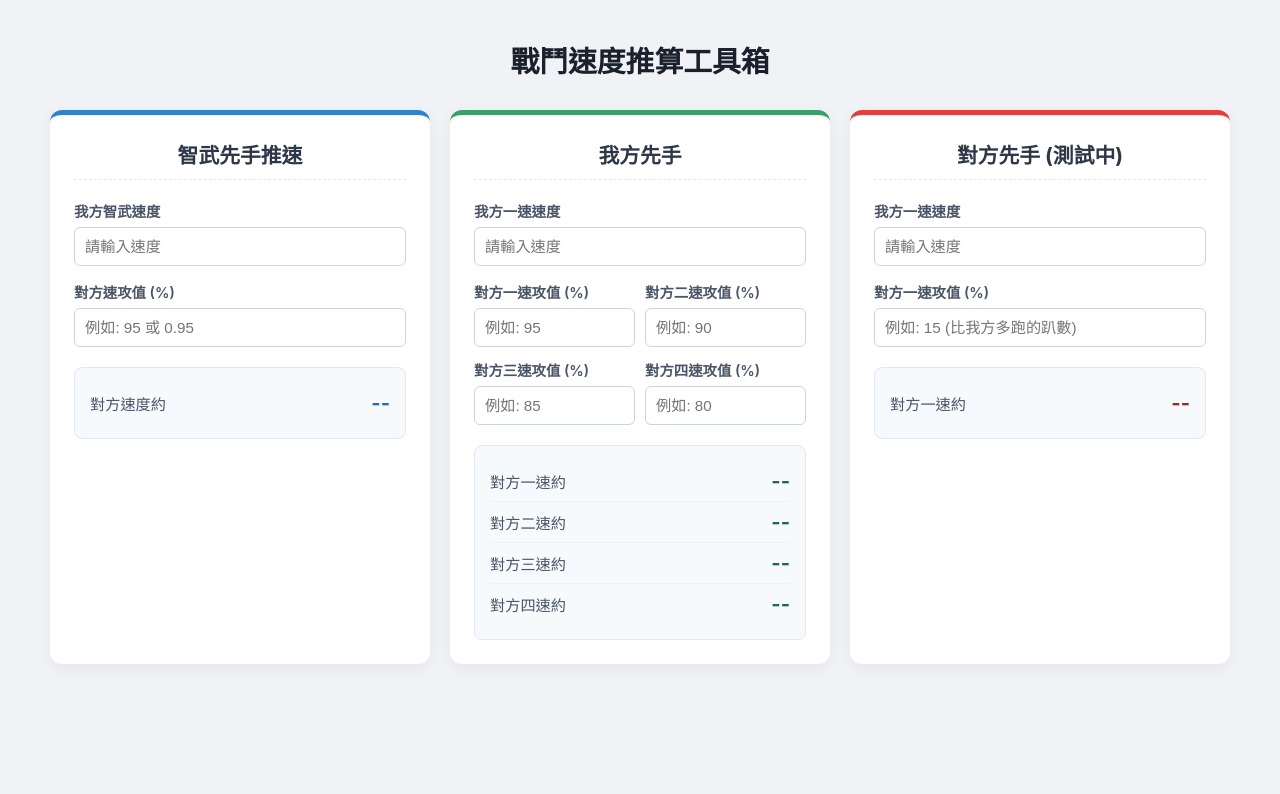
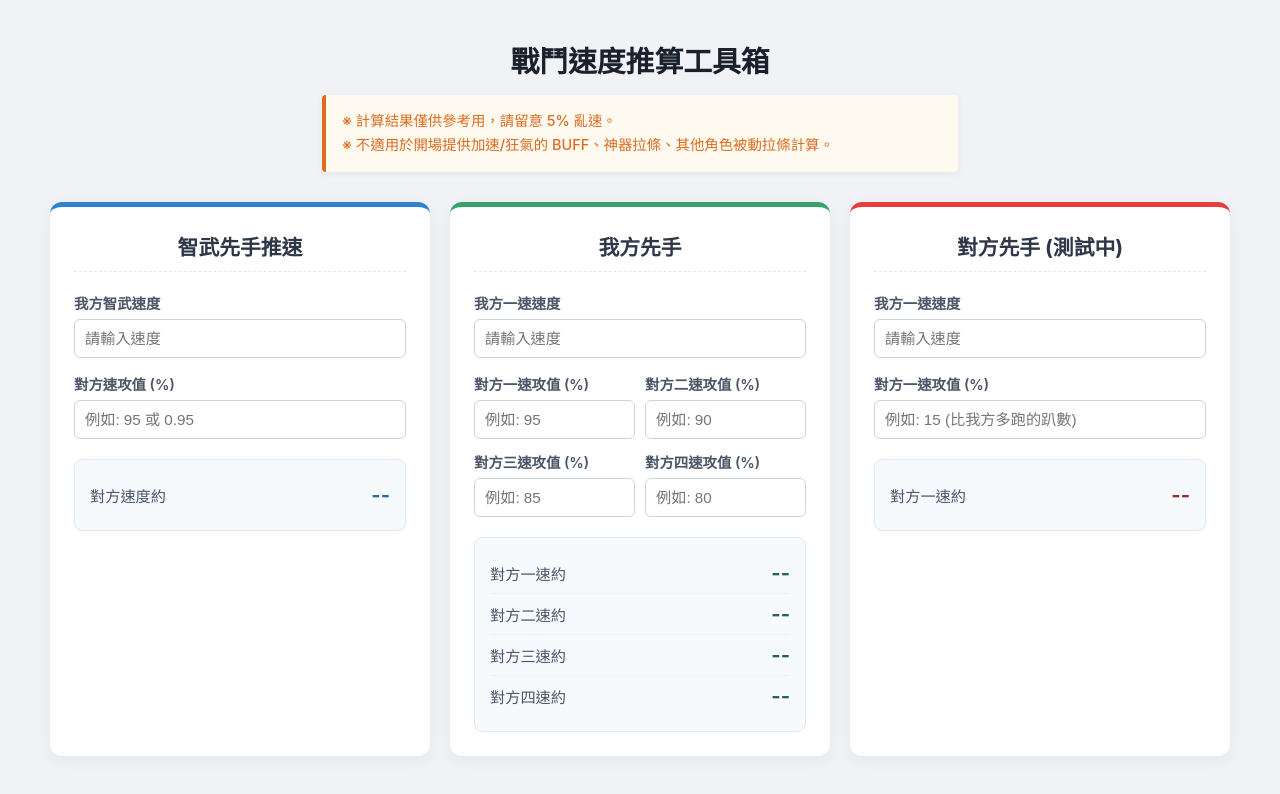
Before and after one commit to ragnarok19930505-lab/e7-speed-calc, a plain HTML site: page index.html in a window 1280 px wide. Drawn offline with Linux system fonts and the light colour scheme.

Commit message:
Update index.html

```diff
--- a/index.html
+++ b/index.html
@@ -5,13 +5,11 @@
     <meta name="viewport" content="width=device-width, initial-scale=1.0">
     <title>E7 戰鬥速度推算工具箱</title>
 
-    <!-- PWA 手機 App 設定 -->
     <meta name="apple-mobile-web-app-capable" content="yes">
     <meta name="apple-mobile-web-app-status-bar-style" content="black-translucent">
-    <meta name="apple-mobile-web-app-title" content="E7速度計算機">
+    <meta name="apple-mobile-web-app-title" content="速度推算">
     <link rel="apple-touch-icon" href="icon.png">
 
-    <!-- 引入標準的 manifest.json -->
     <link rel="manifest" href="manifest.json">
 
     <style>
@@ -25,9 +23,28 @@
         h1 {
             text-align: center;
             color: #1a202c;
-            margin-bottom: 30px;
+            margin-bottom: 15px;
             font-size: 1.8rem;
         }
+
+        /* 警語區塊樣式 */
+        .warning-container {
+            max-width: 600px;
+            margin: 0 auto 30px auto;
+            background-color: #fffaf0;
+            border-left: 4px solid #dd6b20;
+            padding: 12px 16px;
+            border-radius: 4px;
+            box-shadow: 0 2px 8px rgba(0, 0, 0, 0.05);
+        }
+        .warning-text {
+            margin: 4px 0;
+            font-size: 0.9rem;
+            color: #dd6b20;
+            font-weight: 500;
+            line-height: 1.4;
+        }
+
         .calculator-grid {
             display: flex;
             flex-wrap: wrap;
@@ -132,8 +149,12 @@
 
     <h1>戰鬥速度推算工具箱</h1>
 
+    <div class="warning-container">
+        <p class="warning-text">※ 計算結果僅供參考用，請留意 5% 亂速。</p>
+        <p class="warning-text">※ 不適用於開場提供加速/狂氣的 BUFF、神器拉條、其他角色被動拉條計算。</p>
+    </div>
+
     <div class="calculator-grid">
-        <!-- 智武先手 -->
         <div class="card card-jiwu">
             <h2>智武先手推速</h2>
             <div class="input-group">
@@ -152,7 +173,6 @@
             </div>
         </div>
 
-        <!-- 我方先手 -->
         <div class="card card-my-first">
             <h2>我方先手</h2>
             <div class="input-group">
@@ -199,7 +219,6 @@
             </div>
         </div>
 
-        <!-- 對方先手 (測試中) -->
         <div class="card card-enemy-first">
             <h2>對方先手 (測試中)</h2>
             <div class="input-group">
@@ -220,7 +239,6 @@
     </div>
 
     <script>
-        // 註冊標準 Service Worker 檔案
         if ('serviceWorker' in navigator) {
             window.addEventListener('load', () => {
                 navigator.serviceWorker.register('sw.js')
```
